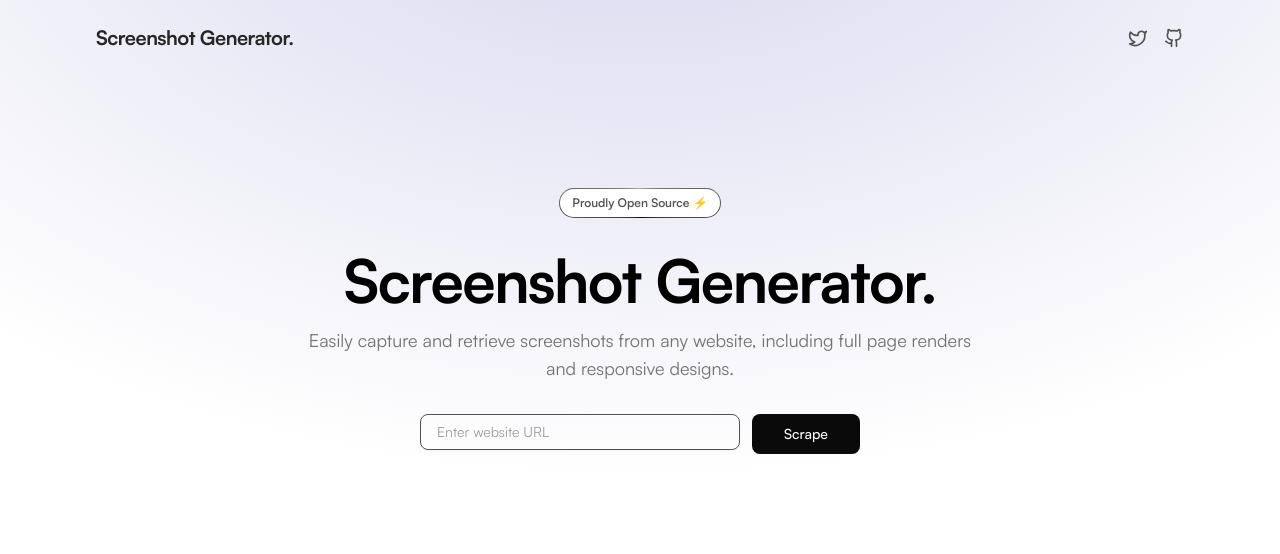
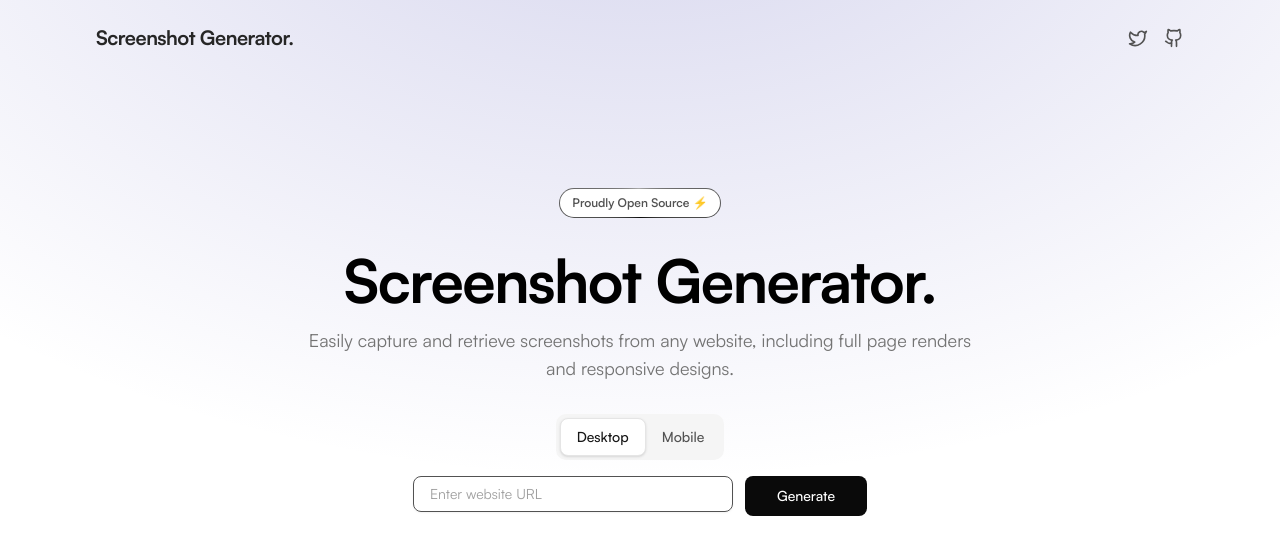
Before and after one commit to drealdumore/screenshotter, a Next.js app: page / in a window 1280 px wide. Shown: the top 554 px of the page. Built offline with nearby package versions, Linux system fonts and the light colour scheme.

Commit message:
feat: add mobile/desktop device selector and improve button text

```diff
--- a/app/api/screenshot/route.ts
+++ b/app/api/screenshot/route.ts
@@ -15,10 +15,21 @@ if (isDev) {
 
 export const runtime = "nodejs";
 
-const VIEWPORT = {
-  width: 1280,
-  height: 764,
-  deviceScaleFactor: 2,
+const getViewport = (device: string) => {
+  if (device === 'mobile') {
+    return {
+      width: 375,
+      height: 812,
+      deviceScaleFactor: 2,
+      isMobile: true,
+      hasTouch: true,
+    };
+  }
+  return {
+    width: 1280,
+    height: 764,
+    deviceScaleFactor: 2,
+  };
 };
 
 const TIMEOUT = process.env.VERCEL ? 8000 : 10000; // Shorter timeout for Vercel
@@ -27,6 +38,7 @@ const CACHE_DURATION = 60 * 60 * 24;
 export async function GET(req: NextRequest) {
   const url = req.nextUrl.searchParams.get("url");
   const colorScheme = req.nextUrl.searchParams.get("colorScheme") || "light";
+  const device = req.nextUrl.searchParams.get("device") || "desktop";
 
   if (!url) {
     return NextResponse.json(
@@ -65,12 +77,18 @@ export async function GET(req: NextRequest) {
 
     const page = await browser.newPage();
 
+    const viewport = getViewport(device);
+
     await Promise.all([
-      page.setViewport(VIEWPORT),
+      page.setViewport(viewport),
       page.emulateMediaFeatures([
         { name: "prefers-color-scheme", value: colorScheme },
       ]),
     ]);
+
+    if (device === 'mobile') {
+      await page.setUserAgent('Mozilla/5.0 (iPhone; CPU iPhone OS 14_0 like Mac OS X) AppleWebKit/605.1.15 (KHTML, like Gecko) Version/14.0 Mobile/15E148 Safari/604.1');
+    }
 
     try {
       await Promise.race([
--- a/app/page.tsx
+++ b/app/page.tsx
@@ -23,6 +23,7 @@ const ScreenshotGenerator = () => {
   const [loading, setLoading] = useState<boolean>(false);
   const [error, setError] = useState<string | null>(null);
   const [isModalOpen, setIsModalOpen] = useState<boolean>(false);
+  const [deviceType, setDeviceType] = useState<'desktop' | 'mobile'>('desktop');
 
   const validateUrl = (url: string) => {
     try {
@@ -55,7 +56,7 @@ const ScreenshotGenerator = () => {
 
     try {
       const sanitizedUrl = encodeURIComponent(url);
-      const apiUrl = `/api/screenshot?url=${sanitizedUrl}&colorScheme=light`;
+      const apiUrl = `/api/screenshot?url=${sanitizedUrl}&colorScheme=light&device=${deviceType}`;
 
       const response = await fetch(apiUrl);
 
@@ -279,6 +280,37 @@ const ScreenshotGenerator = () => {
                 animate={{ opacity: 1, y: 0 }}
                 transition={{ duration: 0.6, delay: 0.6 }}
               >
+                {/* Device Type Selector */}
+                <motion.div
+                  className="flex justify-center"
+                  initial={{ opacity: 0, y: 20 }}
+                  animate={{ opacity: 1, y: 0 }}
+                  transition={{ duration: 0.5, delay: 0.65 }}
+                >
+                  <div className="flex bg-neutral-100 rounded-lg p-1 font-[family-name:var(--font-satoshi)]">
+                    <button
+                      onClick={() => setDeviceType("desktop")}
+                      className={`px-4 py-2 rounded-md text-sm font-medium transition-all duration-200 ${
+                        deviceType === "desktop"
+                          ? "bg-white text-neutral-900 shadow-sm border-neutral-200 border"
+                          : "text-neutral-600 hover:text-neutral-900"
+                      }`}
+                    >
+                      Desktop
+                    </button>
+                    <button
+                      onClick={() => setDeviceType("mobile")}
+                      className={`px-4 py-2 rounded-md text-sm font-medium transition-all duration-200 ${
+                        deviceType === "mobile"
+                          ? "bg-white text-neutral-900 shadow-sm"
+                          : "text-neutral-600 hover:text-neutral-900"
+                      }`}
+                    >
+                      Mobile
+                    </button>
+                  </div>
+                </motion.div>
+
                 <motion.div
                   className="flex gap-3 justify-center"
                   initial={{ opacity: 0, scale: 0.95 }}
@@ -305,7 +337,7 @@ const ScreenshotGenerator = () => {
                         Generating...
                       </>
                     ) : (
-                      "Scrape"
+                      "Generate"
                     )}
                   </button>
                 </motion.div>
--- a/package.json
+++ b/package.json
@@ -1,5 +1,5 @@
 {
-  "name": "screenshotter",
+  "name": "screenshot-generator",
   "version": "0.1.0",
   "private": true,
   "scripts": {
```
